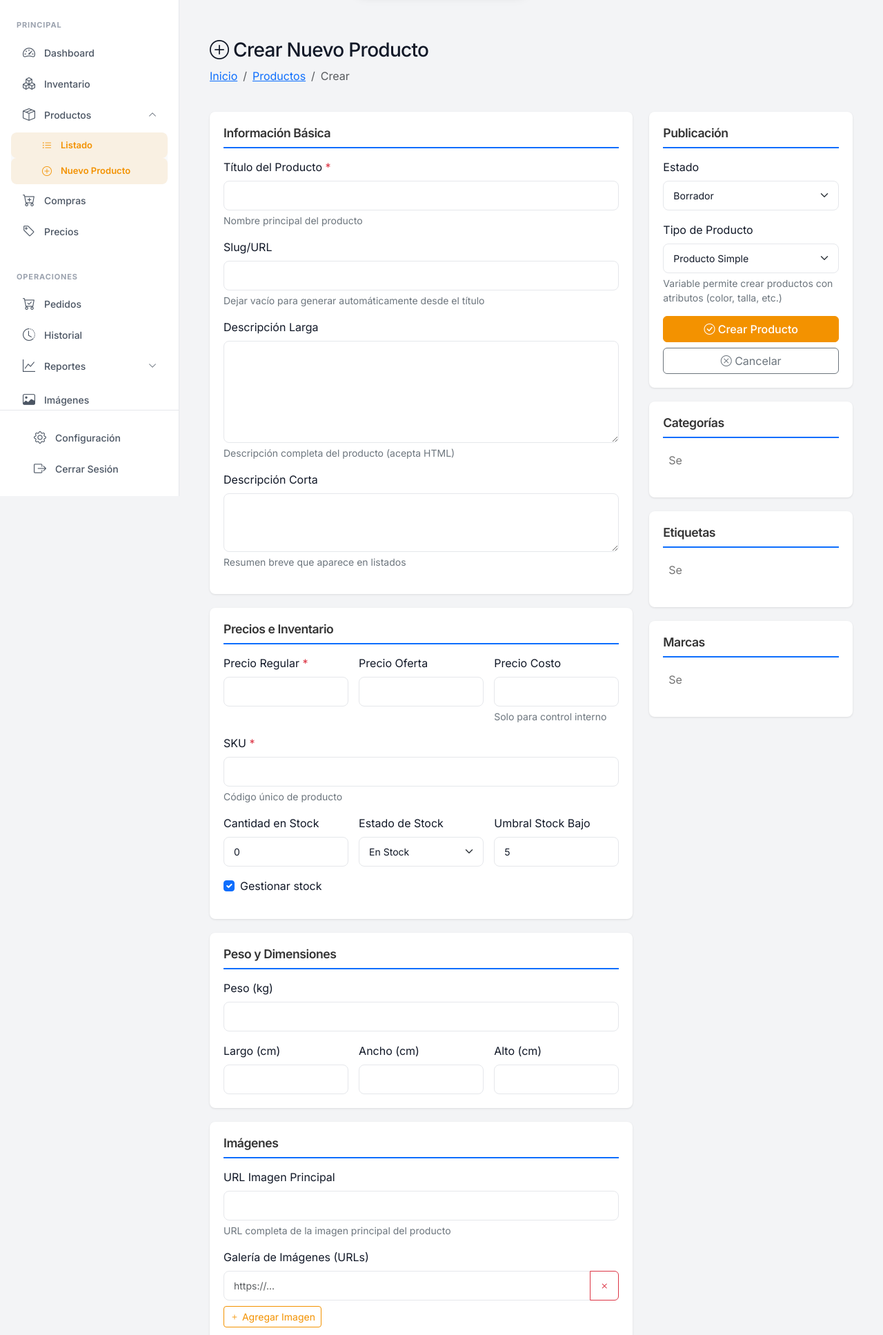
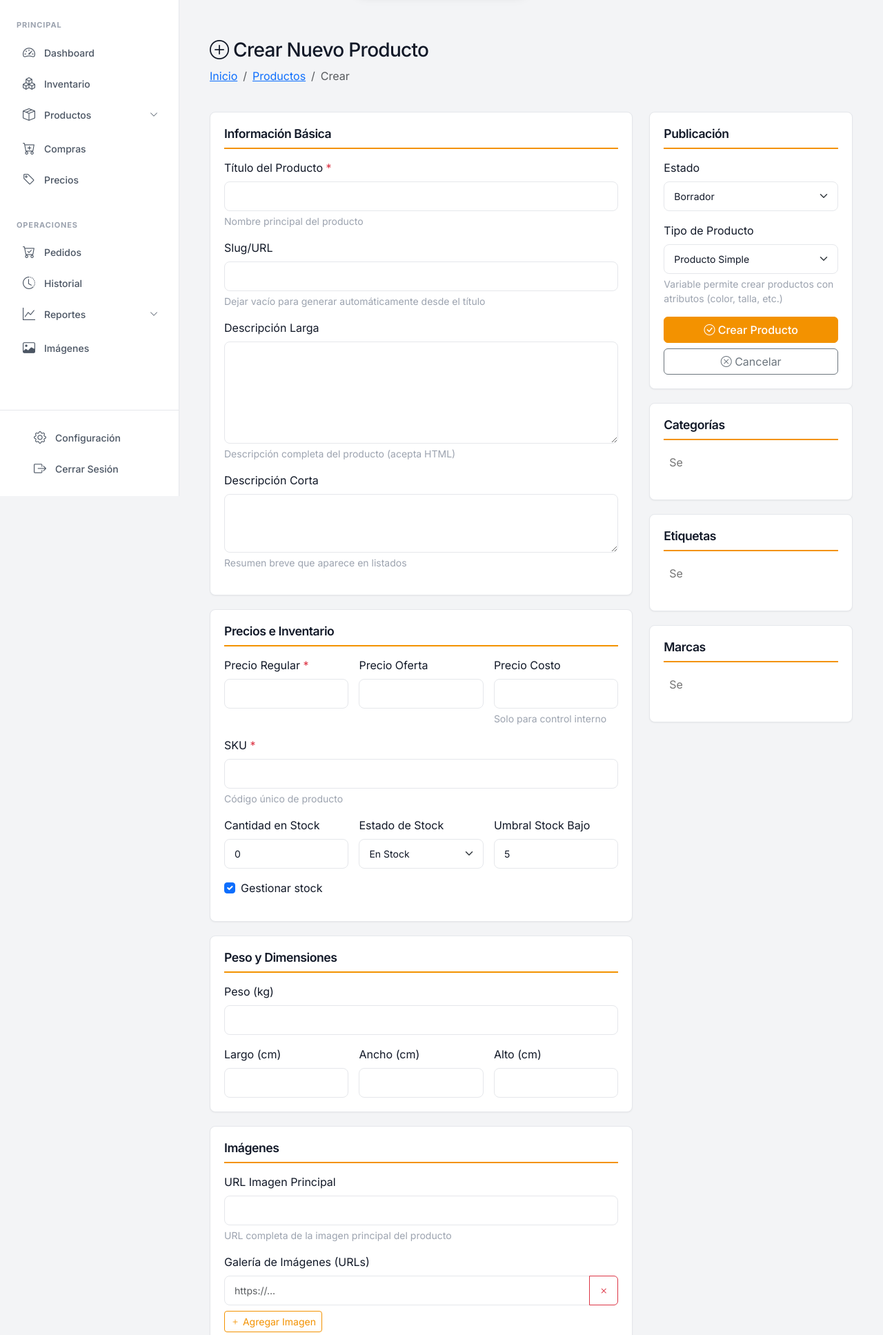
Before and after one commit to mickstmt/woo-manager, a Flask app: page /products/create in a window 1280 px wide. Shown: the part 81-2016 px from the top of the page at 69% size. Run offline with Flask 3, Linux system fonts and the light colour scheme; a user stored in the database is signed in; tables that the repository leaves empty or names only in its code hold one stand-in row (values such as "Sample post"); grey boxes marked "Sample" are stand-in pictures; data that the repository does not hold is empty; parts of the project's set-up code (start-up, migrations or seed data) failed here and were passed over; some libraries are stand-ins or nearby versions.

Commit message:
feat(admin): add database backup functionality and improve sidebar UI
- Add new admin module with database backup endpoint (restricted to mickstmt user)
- Implement mysqldump integration with gzip compression
- Add backup option to sidebar (only visible for admin user)
- Improve submenu toggle UI in sidebar with dedicated button
- Refactor submenu CSS for better UX with separate toggle area
- Update product templates with improved formatting

Co-Authored-By: Claude Sonnet 4.5 <noreply@anthropic.com>

```diff
--- a/app/__init__.py
+++ b/app/__init__.py
@@ -91,7 +91,7 @@ def create_app(config_name=None):
                 return redirect(url_for('auth.login'))
 
     # Registrar blueprints
-    from app.routes import products, stock, prices, images, categories, auth, history, orders, reports, expenses, purchases, dispatch
+    from app.routes import products, stock, prices, images, categories, auth, history, orders, reports, expenses, purchases, dispatch, admin
 
     app.register_blueprint(products.bp)
     app.register_blueprint(stock.bp)
@@ -105,6 +105,7 @@ def create_app(config_name=None):
     app.register_blueprint(expenses.bp)
     app.register_blueprint(purchases.bp)
     app.register_blueprint(dispatch.bp)
+    app.register_blueprint(admin.bp)
 
     # Contexto global para templates
     @app.context_processor
--- a/app/static/css/sidebar.css
+++ b/app/static/css/sidebar.css
@@ -399,20 +399,50 @@ h6 {
     position: relative;
 }
 
+.nav-link-group {
+    display: flex;
+    align-items: center;
+    width: 100%;
+    position: relative;
+}
+
+.nav-link-group .nav-link {
+    flex: 1;
+    margin: 0;
+}
+
+.submenu-toggle-btn {
+    width: 40px;
+    height: 100%;
+    position: absolute;
+    right: 0;
+    top: 0;
+    display: flex;
+    align-items: center;
+    justify-content: center;
+    background: transparent;
+    border: none;
+    color: var(--sidebar-text);
+    cursor: pointer;
+    transition: all var(--transition-fast);
+    border-radius: var(--radius-md);
+    z-index: 2;
+}
+
+.submenu-toggle-btn:hover {
+    background: var(--sidebar-active-bg);
+    color: var(--sidebar-active-text);
+}
+
+.sidebar.collapsed .submenu-toggle-btn {
+    display: none;
+}
+
 /* Flecha del submenú */
 .submenu-arrow {
-    margin-left: auto;
     font-size: 12px;
     transition: transform var(--transition-fast);
-    color: var(--sidebar-text);
-}
-
-.nav-item.has-submenu.open .submenu-arrow {
-    transform: rotate(180deg);
-}
-
-.sidebar.collapsed .submenu-arrow {
-    display: none;
+    pointer-events: none; /* Dejar que el botón maneje el click */
 }
 
 /* Submenú oculto por defecto */
--- a/app/templates/base.html
+++ b/app/templates/base.html
@@ -151,12 +151,16 @@
                             </a>
                         </li>
                         <li class="nav-item has-submenu" id="nav-productos">
-                            <a href="#" class="nav-link submenu-toggle" data-tooltip="Productos"
-                                data-submenu-id="productos" onclick="toggleSubmenu(event, this)">
+                            <div class="nav-link-group">
+                                <a href="/products/" class="nav-link" data-tooltip="Productos">
                                     <span class="nav-link-icon"><i class="bi bi-box-seam"></i></span>
                                     <span class="nav-link-text">Productos</span>
+                                </a>
+                                <button class="submenu-toggle-btn" data-submenu-id="productos"
+                                    onclick="toggleSubmenu(event, this)">
                                     <span class="submenu-arrow"><i class="bi bi-chevron-down"></i></span>
-                            </a>
+                                </button>
+                            </div>
                             <ul class="submenu">
                                 <li class="nav-item">
                                     <a href="/products/" class="nav-link" data-tooltip="Listado">
@@ -199,12 +203,16 @@
                         </li>
                         {% if current_user.is_master() %}
                         <li class="nav-item has-submenu" id="nav-despacho">
-                            <a href="#" class="nav-link submenu-toggle" data-tooltip="Despacho"
-                                data-submenu-id="despacho" onclick="toggleSubmenu(event, this)">
+                            <div class="nav-link-group">
+                                <a href="/dispatch/" class="nav-link" data-tooltip="Despacho">
                                     <span class="nav-link-icon"><i class="bi bi-kanban"></i></span>
                                     <span class="nav-link-text">Despacho</span>
+                                </a>
+                                <button class="submenu-toggle-btn" data-submenu-id="despacho"
+                                    onclick="toggleSubmenu(event, this)">
                                     <span class="submenu-arrow"><i class="bi bi-chevron-down"></i></span>
-                            </a>
+                                </button>
+                            </div>
                             <ul class="submenu">
                                 <li class="nav-item">
                                     <a href="/dispatch/" class="nav-link" data-tooltip="Kanban">
@@ -219,7 +227,8 @@
                                     </a>
                                 </li>
                                 <li class="nav-item">
-                                    <a href="/dispatch/bulk-tracking-olva" class="nav-link" data-tooltip="Tracking OLVA">
+                                    <a href="/dispatch/bulk-tracking-olva" class="nav-link"
+                                        data-tooltip="Tracking OLVA">
                                         <span class="nav-link-icon"><i class="bi bi-box-seam"></i></span>
                                         <span class="nav-link-text">Tracking OLVA</span>
                                     </a>
@@ -234,12 +243,16 @@
                             </a>
                         </li>
                         <li class="nav-item has-submenu" id="nav-reportes">
-                            <a href="#" class="nav-link submenu-toggle" data-tooltip="Reportes"
-                                data-submenu-id="reportes" onclick="toggleSubmenu(event, this)">
+                            <div class="nav-link-group">
+                                <a href="/reports/" class="nav-link" data-tooltip="Reportes">
                                     <span class="nav-link-icon"><i class="bi bi-graph-up"></i></span>
                                     <span class="nav-link-text">Reportes</span>
+                                </a>
+                                <button class="submenu-toggle-btn" data-submenu-id="reportes"
+                                    onclick="toggleSubmenu(event, this)">
                                     <span class="submenu-arrow"><i class="bi bi-chevron-down"></i></span>
-                            </a>
+                                </button>
+                            </div>
                             <ul class="submenu">
                                 <li class="nav-item">
                                     <a href="/reports/" class="nav-link" data-tooltip="Dashboard">
@@ -265,6 +278,16 @@
                         </li>
                     </ul>
                 </div>
+                {% if current_user.username == 'mickstmt' %}
+                <div class="nav-section-title mt-4">SISTEMA</div>
+
+                <div class="nav-item">
+                    <a href="{{ url_for('admin.backup_db') }}" class="nav-link" title="Backup DB">
+                        <i class="bi bi-database-down"></i>
+                        <span class="nav-text">Backup Base de Datos</span>
+                    </a>
+                </div>
+                {% endif %}
             </nav>
 
             <!-- Footer: Configuración + Logout -->
@@ -478,6 +501,7 @@
                         }
                     }
                 }
+            }
             });
 
         // --- Mobile Logic ---
@@ -569,7 +593,7 @@
                 setTimeout(updateTooltipState, 0);
             });
         }
-        })();
+        }) ();
     </script>
 
     <!-- Verificador de sesión -->
--- a/app/templates/products/create.html
+++ b/app/templates/products/create.html
@@ -5,20 +5,21 @@
 {% block extra_css %}
 <style>
     .form-section {
-        background: white;
+        background: var(--bg-surface);
         border-radius: 8px;
         padding: 20px;
         margin-bottom: 20px;
-        box-shadow: 0 1px 3px rgba(0,0,0,0.1);
+        box-shadow: var(--shadow-sm);
+        border: 1px solid var(--border-color);
     }
 
     .form-section-title {
         font-size: 1.1rem;
         font-weight: 600;
-        color: #333;
+        color: var(--text-primary);
         margin-bottom: 15px;
         padding-bottom: 10px;
-        border-bottom: 2px solid #0d6efd;
+        border-bottom: 2px solid var(--primary-color);
     }
 
     .dimensions-group {
@@ -58,7 +59,7 @@
 
     .help-text {
         font-size: 0.875rem;
-        color: #6c757d;
+        color: var(--text-tertiary);
         margin-top: 4px;
     }
 
@@ -73,7 +74,7 @@
         left: 0;
         width: 100%;
         height: 100%;
-        background: rgba(0,0,0,0.5);
+        background: rgba(0, 0, 0, 0.5);
         z-index: 9999;
         justify-content: center;
         align-items: center;
@@ -84,16 +85,19 @@
     }
 
     .loading-spinner {
-        background: white;
+        background: var(--bg-surface);
         padding: 30px;
         border-radius: 8px;
         text-align: center;
+        color: var(--text-primary);
+        border: 1px solid var(--border-color);
     }
 </style>
 
 <!-- Select2 CSS -->
 <link href="https://cdn.jsdelivr.net/npm/select2@4.1.0-rc.0/dist/css/select2.min.css" rel="stylesheet" />
-<link href="https://cdn.jsdelivr.net/npm/select2-bootstrap-5-theme@1.3.0/dist/select2-bootstrap-5-theme.min.css" rel="stylesheet" />
+<link href="https://cdn.jsdelivr.net/npm/select2-bootstrap-5-theme@1.3.0/dist/select2-bootstrap-5-theme.min.css"
+    rel="stylesheet" />
 {% endblock %}
 
 {% block content %}
@@ -144,7 +148,8 @@
 
                     <div class="mb-3">
                         <label for="short_description" class="form-label">Descripción Corta</label>
-                        <textarea class="form-control" id="short_description" name="short_description" rows="3"></textarea>
+                        <textarea class="form-control" id="short_description" name="short_description"
+                            rows="3"></textarea>
                         <div class="help-text">Resumen breve que aparece en listados</div>
                     </div>
                 </div>
@@ -158,7 +163,8 @@
                             <label for="regular_price" class="form-label">
                                 Precio Regular <span class="required">*</span>
                             </label>
-                            <input type="number" step="0.01" class="form-control" id="regular_price" name="regular_price" required>
+                            <input type="number" step="0.01" class="form-control" id="regular_price"
+                                name="regular_price" required>
                         </div>
 
                         <div>
@@ -184,7 +190,8 @@
                     <div class="stock-group mb-3">
                         <div>
                             <label for="stock_quantity" class="form-label">Cantidad en Stock</label>
-                            <input type="number" class="form-control" id="stock_quantity" name="stock_quantity" value="0">
+                            <input type="number" class="form-control" id="stock_quantity" name="stock_quantity"
+                                value="0">
                         </div>
 
                         <div>
@@ -198,12 +205,14 @@
 
                         <div>
                             <label for="low_stock_threshold" class="form-label">Umbral Stock Bajo</label>
-                            <input type="number" class="form-control" id="low_stock_threshold" name="low_stock_threshold" value="5">
+                            <input type="number" class="form-control" id="low_stock_threshold"
+                                name="low_stock_threshold" value="5">
                         </div>
                     </div>
 
                     <div class="mb-3 form-check">
-                        <input type="checkbox" class="form-check-input" id="manage_stock" name="manage_stock" value="yes" checked>
+                        <input type="checkbox" class="form-check-input" id="manage_stock" name="manage_stock"
+                            value="yes" checked>
                         <label class="form-check-label" for="manage_stock">
                             Gestionar stock
                         </label>
@@ -252,7 +261,8 @@
                         <label class="form-label">Galería de Imágenes (URLs)</label>
                         <div id="gallery_container">
                             <div class="input-group mb-2">
-                                <input type="url" class="form-control" name="gallery_images[]" placeholder="https://...">
+                                <input type="url" class="form-control" name="gallery_images[]"
+                                    placeholder="https://...">
                                 <button type="button" class="btn btn-outline-danger" onclick="removeGalleryImage(this)">
                                     <i class="bi bi-x"></i>
                                 </button>
@@ -276,7 +286,8 @@
 
                     <div class="mb-3">
                         <label for="seo_description" class="form-label">Meta Descripción</label>
-                        <textarea class="form-control" id="seo_description" name="seo_description" rows="3" maxlength="160"></textarea>
+                        <textarea class="form-control" id="seo_description" name="seo_description" rows="3"
+                            maxlength="160"></textarea>
                         <div class="help-text">Máximo 160 caracteres</div>
                     </div>
 
@@ -376,7 +387,7 @@
 <script src="https://cdn.jsdelivr.net/npm/select2@4.1.0-rc.0/dist/js/select2.min.js"></script>
 
 <script>
-$(document).ready(function() {
+    $(document).ready(function () {
         // Inicializar Select2 para taxonomías
         $('#categories').select2({
             theme: 'bootstrap-5',
@@ -407,7 +418,7 @@ $(document).ready(function() {
         loadBrands();
 
         // Preview de imagen principal
-    $('#image_url').on('input', function() {
+        $('#image_url').on('input', function () {
             const url = $(this).val();
             if (url) {
                 $('#image_preview').attr('src', url).show();
@@ -417,7 +428,7 @@ $(document).ready(function() {
         });
 
         // Auto-generar slug desde título
-    $('#title').on('input', function() {
+        $('#title').on('input', function () {
             if ($('#slug').val() === '') {
                 const slug = $(this).val()
                     .toLowerCase()
@@ -428,7 +439,7 @@ $(document).ready(function() {
         });
 
         // Detectar cambio en tipo de producto
-    $('#product_type').on('change', function() {
+        $('#product_type').on('change', function () {
             if ($(this).val() === 'variable') {
                 if (confirm('Los productos variables requieren configurar atributos y variaciones.\n\n¿Deseas ir al wizard de productos variables?')) {
                     window.location.href = '/products/create-variable-wizard';
@@ -439,7 +450,7 @@ $(document).ready(function() {
         });
 
         // Enviar formulario
-    $('#productForm').on('submit', function(e) {
+        $('#productForm').on('submit', function (e) {
             e.preventDefault();
             submitProduct();
         });
@@ -449,15 +460,15 @@ function loadCategories() {
         $.ajax({
             url: '/products/get-categories',
             method: 'GET',
-        success: function(response) {
+            success: function (response) {
                 if (response.success) {
                     $('#categories').empty();
-                response.categories.forEach(function(cat) {
+                    response.categories.forEach(function (cat) {
                         $('#categories').append(new Option(cat.name, cat.id));
                     });
                 }
             },
-        error: function(xhr) {
+            error: function (xhr) {
                 console.error('Error al cargar categorías:', xhr);
             }
         });
@@ -467,15 +478,15 @@ function loadTags() {
         $.ajax({
             url: '/products/get-tags',
             method: 'GET',
-        success: function(response) {
+            success: function (response) {
                 if (response.success) {
                     $('#tags').empty();
-                response.tags.forEach(function(tag) {
+                    response.tags.forEach(function (tag) {
                         $('#tags').append(new Option(tag.name, tag.id));
                     });
                 }
             },
-        error: function(xhr) {
+            error: function (xhr) {
                 console.error('Error al cargar tags:', xhr);
             }
         });
@@ -485,15 +496,15 @@ function loadBrands() {
         $.ajax({
             url: '/products/get-brands',
             method: 'GET',
-        success: function(response) {
+            success: function (response) {
                 if (response.success) {
                     $('#brands').empty();
-                response.brands.forEach(function(brand) {
+                    response.brands.forEach(function (brand) {
                         $('#brands').append(new Option(brand.name, brand.id));
                     });
                 }
             },
-        error: function(xhr) {
+            error: function (xhr) {
                 console.error('Error al cargar marcas:', xhr);
             }
         });
@@ -567,7 +578,7 @@ function submitProduct() {
         };
 
         // Recopilar galería de imágenes
-    $('input[name="gallery_images[]"]').each(function() {
+        $('input[name="gallery_images[]"]').each(function () {
             const url = $(this).val().trim();
             if (url) {
                 formData.gallery_images.push(url);
@@ -580,7 +591,7 @@ function submitProduct() {
             method: 'POST',
             contentType: 'application/json',
             data: JSON.stringify(formData),
-        success: function(response) {
+            success: function (response) {
                 $('#loadingOverlay').removeClass('active');
 
                 if (response.success) {
@@ -592,7 +603,7 @@ function submitProduct() {
                     alert('Error: ' + response.error);
                 }
             },
-        error: function(xhr) {
+            error: function (xhr) {
                 $('#loadingOverlay').removeClass('active');
 
                 let errorMsg = 'Error al crear el producto';
```
Also changed, not shown: app/routes/admin.py (added, +109 -0 lines), app/templates/products/edit.html (+12 -8 lines). Lines whose indentation alone changed are shown as unchanged.
